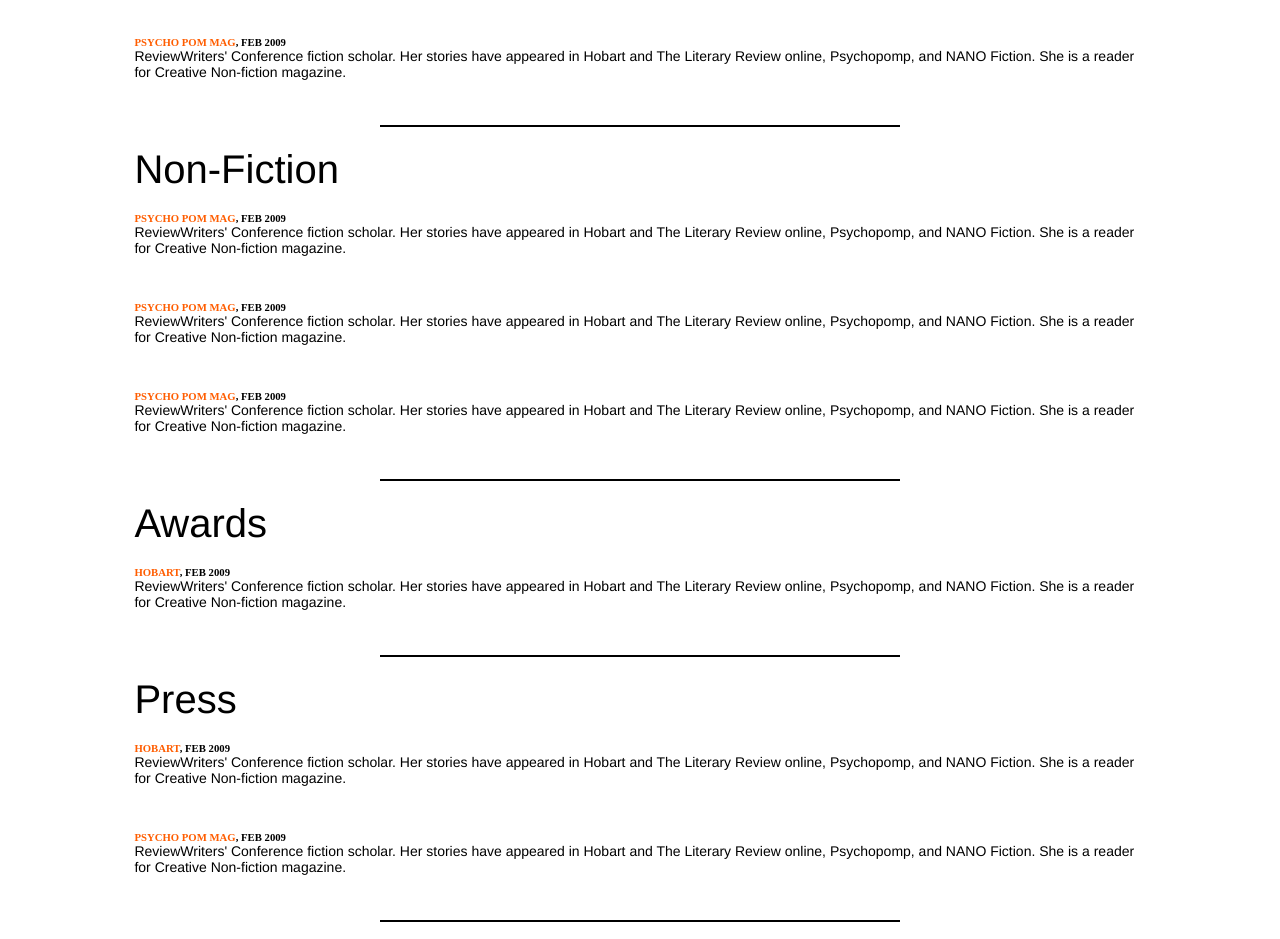
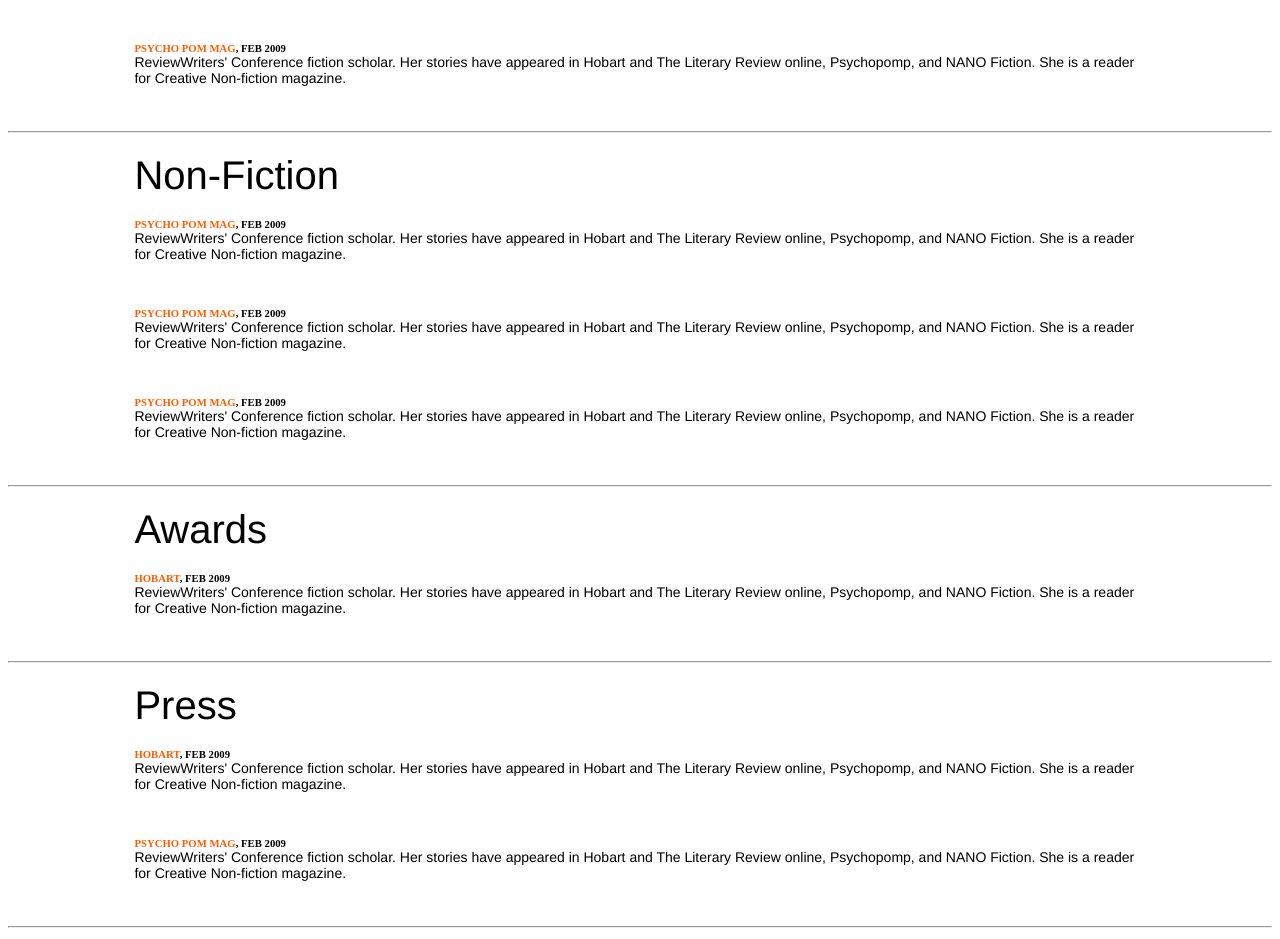
Before and after one commit to potpiedigital/beckybosshart.com, a website: page source/index.html in a window 1280 px wide. Shown: the part 1643-2582 px from the top of the page. Drawn offline with Linux system fonts and the light colour scheme.

Commit message:
updated foot-steps
removed foot-steps and added in HR tags

```diff
--- a/source/index.html
+++ b/source/index.html
@@ -46,7 +46,7 @@
                 <p>Becky Bosshart is a 2015-2016 Fulbright grantee to Romania and a graduate of the Master's International Creative Writing Program at the University of Nevada, Las Vegas after serving with the Peace Corps in Ukraine from 2012 to 2014. She is the 2016 So To Speak Fiction Contest winner, judged by Emily St. John Mandel, and a 2015 Virginia Quarterly ReviewWriters' Conference fiction scholar. Her stories have appeared in Hobart and The Literary Review online, Psychopomp, and NANO Fiction. She is a reader for Creative Nonfictionmagazine.</p>
             </div>
         </section>
-        <div class="foot-step"></div>
+        <hr>
         <section>
             <div class="info">
                 <h3>Fiction</h3>
@@ -69,7 +69,7 @@
                 <p>ReviewWriters' Conference fiction scholar. Her stories have appeared in Hobart and The Literary Review online, Psychopomp, and NANO Fiction. She is a reader for Creative Non-fiction magazine.</p>
             </div>
         </section>
-        <div class="foot-step"></div>
+        <hr>
         <section>
             <div class="info">
                 <h3>Non-Fiction</h3>
@@ -87,7 +87,7 @@
                 <p>ReviewWriters' Conference fiction scholar. Her stories have appeared in Hobart and The Literary Review online, Psychopomp, and NANO Fiction. She is a reader for Creative Non-fiction magazine.</p>
             </div>
         </section>
-        <div class="foot-step"></div>
+        <hr>
         <section>
             <div class="info">
                 <h3>Awards</h3>
@@ -95,7 +95,7 @@
                 <p>ReviewWriters' Conference fiction scholar. Her stories have appeared in Hobart and The Literary Review online, Psychopomp, and NANO Fiction. She is a reader for Creative Non-fiction magazine.</p>
             </div>
         </section>
-        <div class="foot-step"></div>
+        <hr>
         <section>
             <div class="info">
                 <h3>Press</h3>
@@ -108,7 +108,7 @@
                 <p>ReviewWriters' Conference fiction scholar. Her stories have appeared in Hobart and The Literary Review online, Psychopomp, and NANO Fiction. She is a reader for Creative Non-fiction magazine.</p>
             </div>
         </section>
-        <div class="foot-step"></div>
+        <hr>
         <section>
             <div class="info">
                 <h3>Teaching Experience</h3>
--- a/source/main.css
+++ b/source/main.css
@@ -54,11 +54,11 @@ div p {
     font-size: 22px;
 }
 
-.foot-step {
+/*.foot-step {
     border-bottom: 2px solid #000000;
     margin: 5px auto;
     width: 520px;
-}
+}*/
 
 .sub-title {
     text-align: center;
@@ -99,7 +99,7 @@ a {
 
 h1 {
     text-align: center;
-    font-size: 44px;
+    font-size: 300.583333%;
     font-family: Helvetica;
     margin-bottom: 0;
     margin-top: 40px;
```
